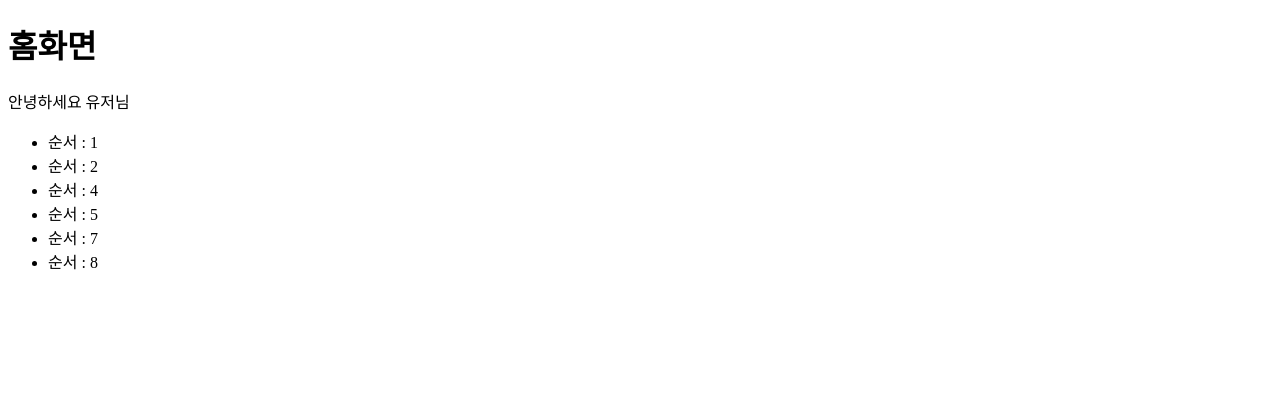
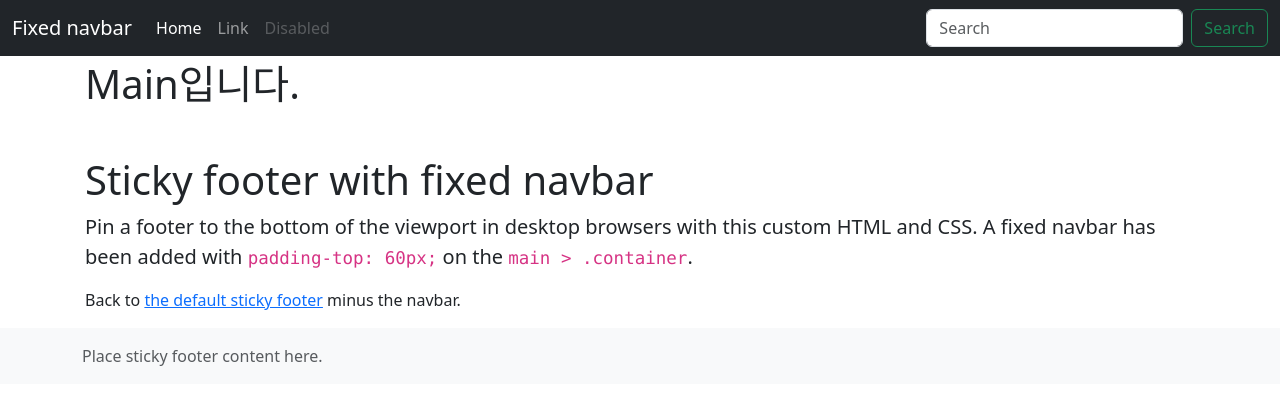
Before and after one commit to Betweak-Lectures/skku4-django-basic, a Django app: page /board/ in a window 1280 px wide. Shown: the top 405 px of the page. Run offline with Django 4.2, Linux system fonts and the light colour scheme.

Commit message:
Create template layout with bootstrap

```diff
--- /dev/null
+++ b/mydjango_board/board/templates/board/base.html
@@ -0,0 +1,45 @@
+<!DOCTYPE html>
+<html lang="en">
+
+  <head>
+    <meta charset="UTF-8">
+    <meta name="viewport" content="width=device-width, initial-scale=1.0">
+    <title>Document</title>
+    <link href="https://cdn.jsdelivr.net/npm/bootstrap@5.3.2/dist/css/bootstrap.min.css" rel="stylesheet" integrity="sha384-T3c6CoIi6uLrA9TneNEoa7RxnatzjcDSCmG1MXxSR1GAsXEV/Dwwykc2MPK8M2HN" crossorigin="anonymous">
+    <style>
+      .bd-placeholder-img {
+        font-size: 1.125rem;
+        text-anchor: middle;
+        -webkit-user-select: none;
+        -moz-user-select: none;
+        user-select: none;
+      }
+
+      @media (min-width: 768px) {
+        .bd-placeholder-img-lg {
+          font-size: 3.5rem;
+        }
+      }
+
+      main > .container {
+        padding: 60px 15px 0;
+      }
+    </style>
+  </head>
+
+  <body>
+
+    {% include './partials/header.html' %}
+
+    <!-- Begin page content -->
+    <main class="flex-shrink-0">
+      {% block main %}{% endblock %}
+
+    </main>
+
+    {% include './partials/footer.html' %}
+
+    <script src="https://cdn.jsdelivr.net/npm/bootstrap@5.3.2/dist/js/bootstrap.bundle.min.js" integrity="sha384-C6RzsynM9kWDrMNeT87bh95OGNyZPhcTNXj1NW7RuBCsyN/o0jlpcV8Qyq46cDfL" crossorigin="anonymous"></script>
+  </body>
+
+</html>
--- a/mydjango_board/board/templates/board/index.html
+++ b/mydjango_board/board/templates/board/index.html
@@ -1,33 +1,15 @@
-<!DOCTYPE html>
-<html lang="en">
+{% extends "./base.html" %}
+{% block main %}
+  <div class="container">
+    <h1>Main입니다.</h1>
 
-  <head>
-    <meta charset="UTF-8">
-    <meta name="viewport" content="width=device-width, initial-scale=1.0">
-    <title>Document</title>
-  </head>
-
-  <body>
-    <h1>홈화면</h1>
-    <p>안녕하세요
-      {{ name }}님
-    </p>
-
-    <ul>
-      {% for i in sample %}
-        {% if i|divisibleby:3 %}
-
-        {% else %}
-          <li>
-
-              {% comment %} 3의 배수는 출력하지 않도록 하세요. {% endcomment %}
-            순서 :
-            {{ i }}
-          </li>
-        {% endif %}
-      {% endfor %}
-
-    </ul>
-  </body>
-
-</html>
+    <h1 class="mt-5">Sticky footer with fixed navbar</h1>
+    <p class="lead">Pin a footer to the bottom of the viewport in desktop browsers with this custom HTML and CSS. A fixed navbar has been added with
+      <code class="small">padding-top: 60px;</code>
+      on the
+      <code class="small">main &gt; .container</code>.</p>
+    <p>Back to
+      <a href="/docs/5.1/examples/sticky-footer/">the default sticky footer</a>
+      minus the navbar.</p>
+  </div>
+{% endblock %}
--- /dev/null
+++ b/mydjango_board/board/templates/board/partials/footer.html
@@ -0,0 +1,5 @@
+<footer class="footer mt-auto py-3 bg-light">
+  <div class="container">
+    <span class="text-muted">Place sticky footer content here.</span>
+  </div>
+</footer>
--- /dev/null
+++ b/mydjango_board/board/templates/board/partials/header.html
@@ -0,0 +1,28 @@
+<header>
+  <!-- Fixed navbar -->
+  <nav class="navbar navbar-expand-md navbar-dark fixed-top bg-dark">
+    <div class="container-fluid">
+      <a class="navbar-brand" href="#">Fixed navbar</a>
+      <button class="navbar-toggler" type="button" data-bs-toggle="collapse" data-bs-target="#navbarCollapse" aria-controls="navbarCollapse" aria-expanded="false" aria-label="Toggle navigation">
+        <span class="navbar-toggler-icon"></span>
+      </button>
+      <div class="collapse navbar-collapse" id="navbarCollapse">
+        <ul class="navbar-nav me-auto mb-2 mb-md-0">
+          <li class="nav-item">
+            <a class="nav-link active" aria-current="page" href="#">Home</a>
+          </li>
+          <li class="nav-item">
+            <a class="nav-link" href="#">Link</a>
+          </li>
+          <li class="nav-item">
+            <a class="nav-link disabled">Disabled</a>
+          </li>
+        </ul>
+        <form class="d-flex">
+          <input class="form-control me-2" type="search" placeholder="Search" aria-label="Search">
+          <button class="btn btn-outline-success" type="submit">Search</button>
+        </form>
+      </div>
+    </div>
+  </nav>
+</header>
```
